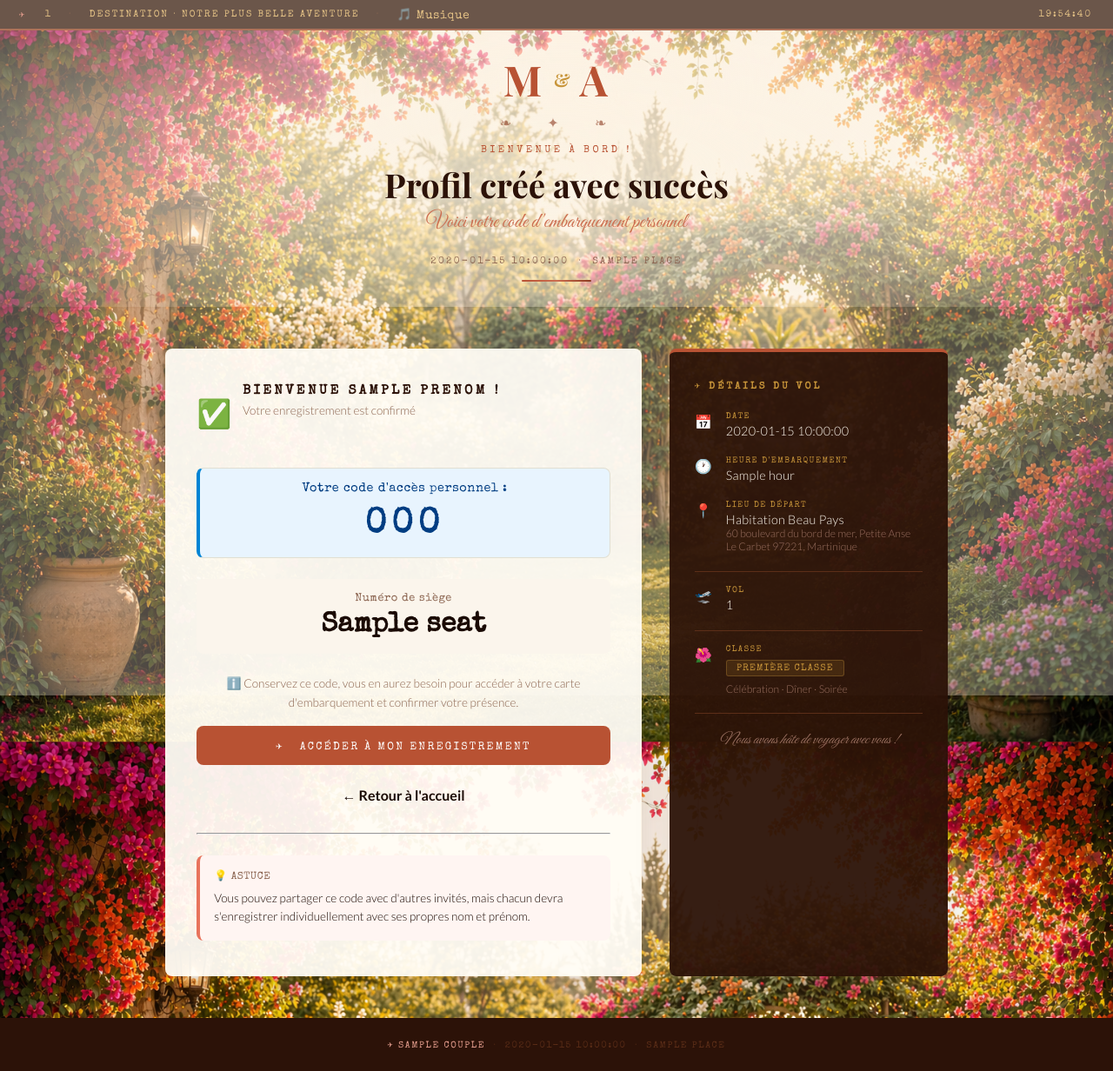
After one commit to armshivb/mariage_armonde_melissa, a FastAPI app: template templates/register_success.html in a window 1280 px wide. The commit adds this page. Shown: the whole page at 87% size. Run offline with FastAPI, Linux system fonts and the light colour scheme; the template is opened without the code that fills it: most values are stand-ins (such as "Sample title", 1, 10 or a date in 2020); some web fonts are replaced.

Commit message:
Add self-registration feature with auto-generated codes

```diff
--- a/main.py
+++ b/main.py
@@ -171,6 +171,14 @@ def get_seat(code: str) -> str:
     return f"{row}{col}"
 
 
+def generate_unique_code(db: Session) -> str:
+    """Génère un code unique et non utilisé."""
+    code = secrets.token_hex(3).upper()
+    while db.query(Guest).filter(Guest.code == code).first():
+        code = secrets.token_hex(3).upper()
+    return code
+
+
 @app.on_event("startup")
 def startup():
     init_db()
@@ -227,6 +235,49 @@ def index_post(request: Request, recherche: str = Form(...), db: Session = Depen
         return tr("index.html", request,
                   error="Passager non trouvé sur ce vol. Vérifiez votre prénom, nom ou numéro de téléphone.")
     return RedirectResponse(f"/rsvp/{guest.code}", status_code=302)
+
+
+# ── Auto-enregistrement / Créer un invité ──────────────────────────────────────
+@app.get("/register", response_class=HTMLResponse)
+def register_get(request: Request):
+    return tr("register.html", request)
+
+
+@app.post("/register", response_class=HTMLResponse)
+def register_post(request: Request, prenom: str = Form(...), nom: str = Form(...),
+                  db: Session = Depends(get_db)):
+    prenom = prenom.strip()
+    nom = nom.strip()
+
+    if not prenom or not nom:
+        return tr("register.html", request,
+                  error="Le prénom et le nom sont obligatoires.")
+
+    # Vérifier si l'invité existe déjà
+    existing = db.query(Guest).filter(
+        Guest.prenom.ilike(prenom),
+        Guest.nom.ilike(nom)
+    ).first()
+
+    if existing:
+        return tr("register.html", request,
+                  error=f"Un invité portant ce nom existe déjà avec le code: {existing.code}",
+                  existing_code=existing.code)
+
+    # Créer un nouvel invité
+    code = generate_unique_code(db)
+    new_guest = Guest(
+        prenom=prenom,
+        nom=nom,
+        code=code,
+        created_at=datetime.utcnow()
+    )
+    db.add(new_guest)
+    db.commit()
+
+    return tr("register_success.html", request,
+              guest=new_guest,
+              seat=get_seat(new_guest.code))
 
 
 # ── Page RSVP / Boarding pass ──────────────────────────────────────────────────
@@ -322,9 +373,7 @@ def add_guest(
     prenom: str = Form(...), nom: str = Form(...),
     telephone: str = Form(""), db: Session = Depends(get_db)
 ):
-    code = secrets.token_hex(3).upper()
-    while db.query(Guest).filter(Guest.code == code).first():
-        code = secrets.token_hex(3).upper()
+    code = generate_unique_code(db)
     db.add(Guest(prenom=prenom.strip(), nom=nom.strip(),
                  telephone=telephone.strip(), code=code))
     db.commit()
@@ -346,9 +395,7 @@ async def import_csv(file: UploadFile = File(...), db: Session = Depends(get_db)
         tel    = row[2].strip() if len(row) > 2 else ""
         if not prenom and not nom:
             continue
-        code = secrets.token_hex(3).upper()
-        while db.query(Guest).filter(Guest.code == code).first():
-            code = secrets.token_hex(3).upper()
+        code = generate_unique_code(db)
         db.add(Guest(prenom=prenom, nom=nom, telephone=tel, code=code))
         added += 1
     db.commit()
--- a/templates/admin.html
+++ b/templates/admin.html
@@ -128,6 +128,7 @@
             <th>Code</th>
             <th>Réponse</th>
             <th>Message</th>
+            <th>Créé le</th>
             <th>Mis à jour</th>
             <th></th>
           </tr>
@@ -150,6 +151,9 @@
             </td>
             <td class="msg-cell" title="{{ g.message or '' }}">{{ g.message or "–" }}</td>
             <td style="font-family:var(--mono);font-size:.78rem;white-space:nowrap">
+              {{ g.created_at.strftime("%d/%m %H:%M") if g.created_at else "–" }}
+            </td>
+            <td style="font-family:var(--mono);font-size:.78rem;white-space:nowrap">
               {{ g.updated_at.strftime("%d/%m %H:%M") if g.updated_at else "–" }}
             </td>
             <td>
@@ -160,7 +164,7 @@
             </td>
           </tr>
           {% else %}
-          <tr><td colspan="8" style="text-align:center;color:#aaa;padding:2rem;font-family:var(--mono);font-size:.82rem">
+          <tr><td colspan="9" style="text-align:center;color:#aaa;padding:2rem;font-family:var(--mono);font-size:.82rem">
             Aucun passager enregistré pour l'instant.
           </td></tr>
           {% endfor %}
--- a/templates/index.html
+++ b/templates/index.html
@@ -80,6 +80,11 @@
           ✈ &nbsp; Accéder à mon enregistrement
         </button>
       </form>
+
+      <p style="margin-top:1.5rem;font-size:.8rem;color:var(--mid);text-align:center">
+        Vous ne figurez pas sur la liste ?
+        <a href="/register" style="color:var(--accent);text-decoration:none;font-weight:500">Créer mon profil →</a>
+      </p>
 
       <p style="margin-top:1.2rem;font-size:.75rem;color:var(--mid);font-family:var(--mono);letter-spacing:.04em;text-align:center">
         🔒 Vos informations sont sécurisées et confidentielles
--- /dev/null
+++ b/templates/register_success.html
@@ -0,0 +1,161 @@
+{% extends "base.html" %}
+{% block content %}
+
+<section class="hero-section">
+  <div class="hero-content">
+    <div class="hero-monogram">
+      <span class="mono-letter">M</span>
+      <span class="mono-amp">&amp;</span>
+      <span class="mono-letter">A</span>
+    </div>
+    <div class="hero-leaves">
+      ❧ &nbsp; ✦ &nbsp; ❧
+    </div>
+    <p class="hero-subtitle">Bienvenue à bord !</p>
+    <h1 class="hero-title">Profil créé avec succès</h1>
+    <p class="hero-script">Voici votre code d'embarquement personnel</p>
+    <div style="margin-top:1rem">
+      <span class="hero-info">{{ date }} &nbsp;·&nbsp; {{ place }}</span>
+    </div>
+    <div class="hero-divider"></div>
+  </div>
+</section>
+
+<section class="checkin-section">
+  <div class="checkin-grid">
+    <div class="card card-checkin">
+      <div style="display:flex;align-items:center;gap:.8rem;margin-bottom:1.8rem">
+        <span style="font-size:2rem">✅</span>
+        <div>
+          <h2>Bienvenue {{ guest.prenom }} !</h2>
+          <p class="card-sub">Votre enregistrement est confirmé</p>
+        </div>
+      </div>
+
+      <div class="alert-info" style="margin-bottom:1.5rem;text-align:center">
+        <p style="margin:0;font-size:.9rem">Votre code d'accès personnel :</p>
+        <p style="margin:1rem 0 0;font-family:var(--mono);font-size:2.5rem;letter-spacing:.15em;font-weight:bold;color:var(--accent)">
+          {{ guest.code }}
+        </p>
+      </div>
+
+      <div style="background:var(--cream);border-radius:var(--radius);padding:1rem;margin-bottom:1.5rem;text-align:center">
+        <p style="font-size:.8rem;color:var(--mid);margin:0 0 .5rem;font-family:var(--mono);letter-spacing:.04em">
+          Numéro de siège
+        </p>
+        <p style="font-size:2rem;font-weight:bold;color:var(--dark);margin:0;font-family:var(--mono)">
+          {{ seat }}
+        </p>
+      </div>
+
+      <p style="font-size:.85rem;color:var(--mid);margin-bottom:1rem;line-height:1.6;text-align:center">
+        ℹ️ Conservez ce code, vous en aurez besoin pour accéder à votre carte d'embarquement et confirmer votre présence.
+      </p>
+
+      <a href="/rsvp/{{ guest.code }}" class="btn-primary" style="display:block;text-align:center;margin-bottom:1rem">
+        ✈ &nbsp; Accéder à mon enregistrement
+      </a>
+
+      <a href="/" class="btn-secondary" style="display:block;text-align:center">
+        ← Retour à l'accueil
+      </a>
+
+      <hr class="divider" style="margin:1.5rem 0" />
+
+      <div style="background:#FFF5F2;border-radius:var(--radius);padding:1rem;border-left:4px solid #E8735C;margin:0">
+        <p style="font-size:.75rem;color:var(--mid);margin:0;font-family:var(--mono);letter-spacing:.04em;text-transform:uppercase">
+          💡 Astuce
+        </p>
+        <p style="font-size:.85rem;color:var(--dark);margin:.5rem 0 0;line-height:1.6">
+          Vous pouvez partager ce code avec d'autres invités, mais chacun devra s'enregistrer individuellement avec ses propres nom et prénom.
+        </p>
+      </div>
+    </div>
+
+    <!-- Sidebar : Détails du vol -->
+    <div class="card-flight-details">
+      <h3>✈ Détails du vol</h3>
+
+      <div class="detail-row">
+        <span class="detail-icon">📅</span>
+        <div>
+          <div class="detail-label">Date</div>
+          <div class="detail-value">{{ date }}</div>
+        </div>
+      </div>
+
+      <div class="detail-row">
+        <span class="detail-icon">🕐</span>
+        <div>
+          <div class="detail-label">Heure d'embarquement</div>
+          <div class="detail-value">{{ hour }}</div>
+        </div>
+      </div>
+
+      <div class="detail-row">
+        <span class="detail-icon">📍</span>
+        <div>
+          <div class="detail-label">Lieu de départ</div>
+          <div class="detail-value">Habitation Beau Pays</div>
+          <div class="detail-sub">60 boulevard du bord de mer, Petite Anse<br>Le Carbet 97221, Martinique</div>
+        </div>
+      </div>
+
+      <hr class="divider" />
+
+      <div class="detail-row">
+        <span class="detail-icon">🛫</span>
+        <div>
+          <div class="detail-label">Vol</div>
+          <div class="detail-value">{{ flight_num }}</div>
+        </div>
+      </div>
+
+      <hr class="divider" />
+
+      <div class="detail-row">
+        <span class="detail-icon">🌺</span>
+        <div>
+          <div class="detail-label">Classe</div>
+          <span class="classe-badge">Première Classe</span>
+          <div class="detail-sub" style="margin-top:.4rem">Célébration · Dîner · Soirée</div>
+        </div>
+      </div>
+
+      <hr class="divider" />
+      <div style="text-align:center;font-size:.85rem;color:#9A7060;font-style:italic;line-height:1.6;font-family:'Great Vibes',cursive;font-size:1.1rem">
+        Nous avons hâte de voyager avec vous !
+      </div>
+    </div>
+
+  </div>
+</section>
+
+<style>
+.btn-secondary {
+  background: var(--light) !important;
+  color: var(--accent) !important;
+  border: 1.5px solid var(--accent-light) !important;
+  font-weight: 600;
+  padding: .55rem 1rem;
+  border-radius: var(--radius);
+  text-decoration: none;
+  display: inline-block;
+  cursor: pointer;
+  transition: all .2s ease;
+}
+.btn-secondary:hover {
+  background: var(--accent) !important;
+  color: white !important;
+}
+
+.alert-info {
+  background: #E8F4FE;
+  border-left: 4px solid #0084D4;
+  padding: 1rem;
+  border-radius: var(--radius);
+  color: #003D82;
+}
+</style>
+
+{% endblock %}
```
Also changed, not shown: templates/register.html (added, +131 -0 lines).
